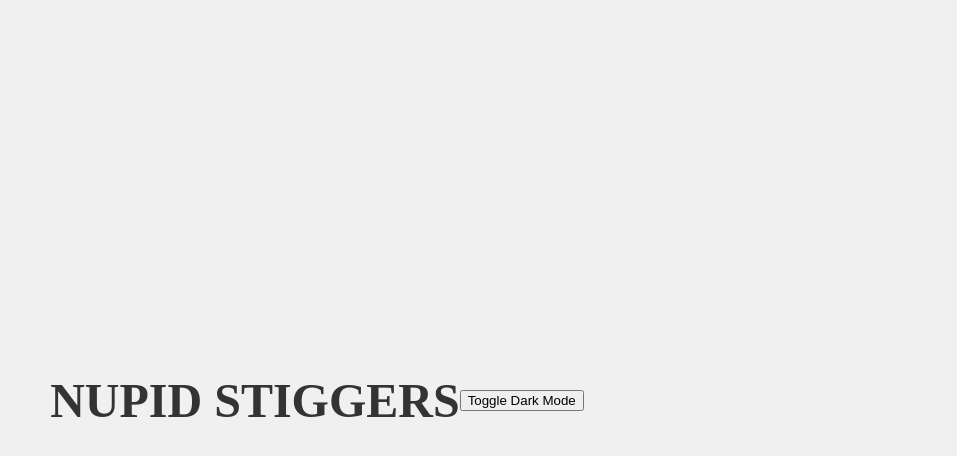
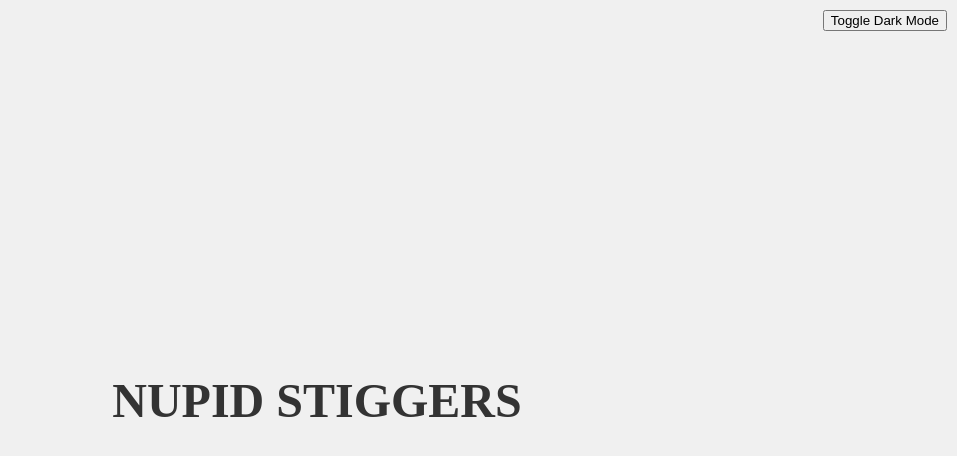
Before and after one commit to campfire1/gujarats, a plain HTML site: page index.html in a window 1280 px wide. Shown: the whole page, without its empty margins (323-1280 px from the left). Drawn offline with Linux system fonts and the light colour scheme.

Commit message:
Update index.html

```diff
--- a/index.html
+++ b/index.html
@@ -25,13 +25,20 @@
     background-color: #333; /* Dark background color */
     color: #f0f0f0; /* Dark text color */
   }
+
+  /* Dark mode button styles */
+  .dark-mode-button {
+    position: absolute;
+    top: 10px;
+    right: 10px;
+  }
 </style>
 </head>
 <body>
   <div class="test">NUPID STIGGERS</div>
 
   <!-- Dark mode toggle button -->
-  <button onclick="toggleDarkMode()">Toggle Dark Mode</button>
+  <button class="dark-mode-button" onclick="toggleDarkMode()">Toggle Dark Mode</button>
 
   <script>
     function toggleDarkMode() {
```
